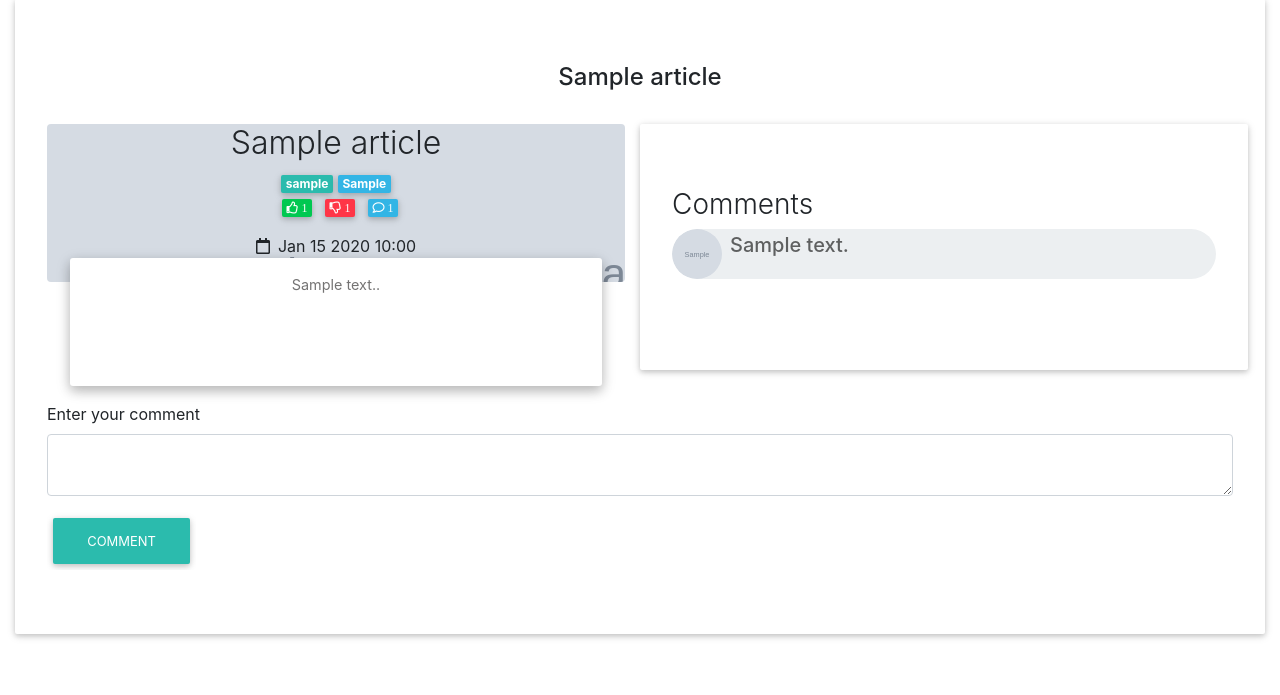
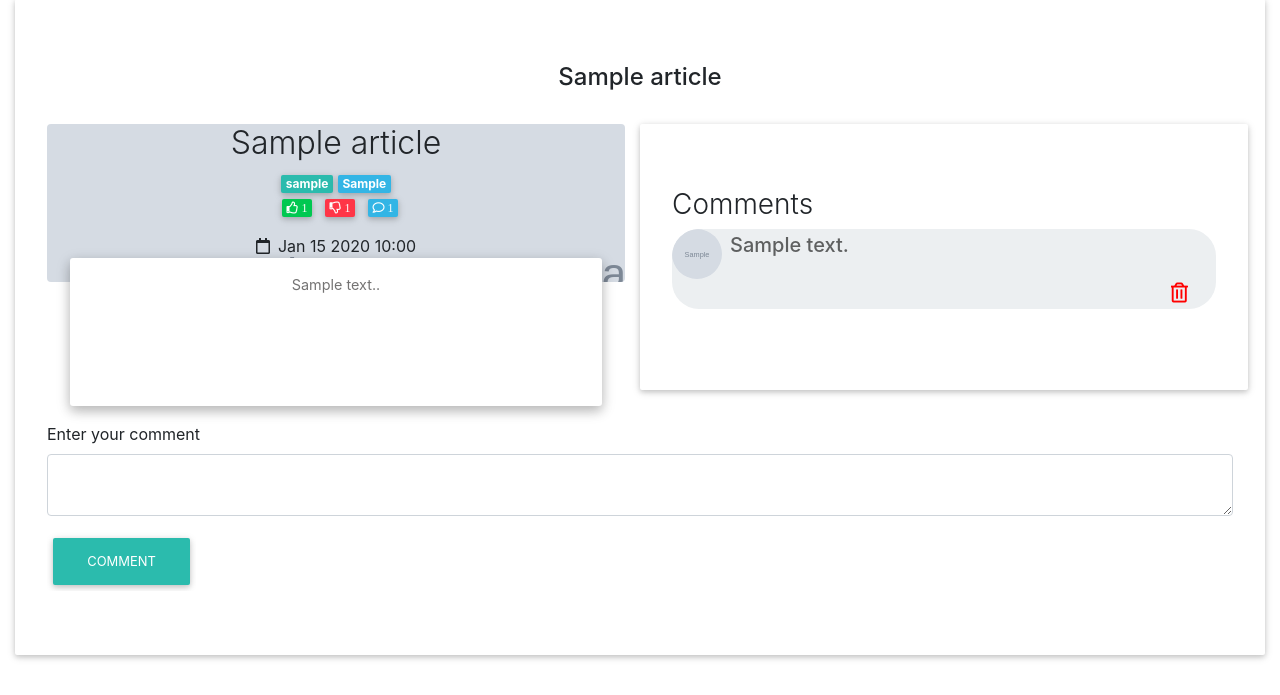
Before and after one commit to D-Kamunya/Blog, a Flask app: page /article_details/1 in a window 1280 px wide. Shown: the part 114-809 px from the top of the page. Run offline with Flask 2, Linux system fonts and the light colour scheme; a user stored in the database is signed in; tables that the repository leaves empty hold one stand-in row (values such as "Sample post"); grey boxes marked "Sample" are stand-in pictures; some libraries are stand-ins or nearby versions.

Commit message:
Add delete article comment login

```diff
--- a/app/blog/views.py
+++ b/app/blog/views.py
@@ -146,3 +146,17 @@ def article_downvote(article_id):
     db.session.add(article)
     db.session.commit()
     return redirect(url_for('blog.article_details',article_id=article_id))
+
+
+
+@blog.route('/comment/delete/<comment_id>/<article_id>')
+@login_required
+def delete_comment(comment_id,article_id):
+    comment = Comment.query.get(comment_id)
+    db.session.delete(comment)
+    article=Article.query.get(article_id)
+    article.article_comments_count = article.article_comments_count-1
+    db.session.add(article)
+    db.session.commit()
+
+    return redirect(url_for('blog.article_details',article_id=article_id))
--- a/app/static/css/index.css
+++ b/app/static/css/index.css
@@ -278,3 +278,8 @@ border-radius: 3px;
   width:50%;
   height: 50%;
 }
+
+.btn-floating{
+  float: right;
+  color:red;
+}
--- a/app/templates/article_details.html
+++ b/app/templates/article_details.html
@@ -29,7 +29,13 @@
         {%if comments%}
         {%for comment in comments%}
           <div class="chip">
-            <img src="{{url_for('static',filename=comment.user.profile_pic_path)}}" onerror="this.onerror=null;this.src='https://www.iconfinder.com/data/icons/user-pictures/100/unknown-512.png';" alt="Contact Person">{{comment.comment}}
+            <img src="{{url_for('static',filename=comment.user.profile_pic_path)}}" onerror="this.onerror=null;this.src='https://www.iconfinder.com/data/icons/user-pictures/100/unknown-512.png';" alt="Contact Person">
+            <p>{{comment.comment}}</p>
+            {%if article.user.username==current_user.username%}
+            <a href="{{url_for('blog.delete_comment',comment_id=comment.id,article_id=article.id)}}" class="btn-floating btn-small mr-3 btn-fb waves-effect waves-light">
+              <i class="far fa-trash-alt"></i>
+            </a>
+            {%endif%}
           </div>
         {%endfor%}
         {%else%}
```
